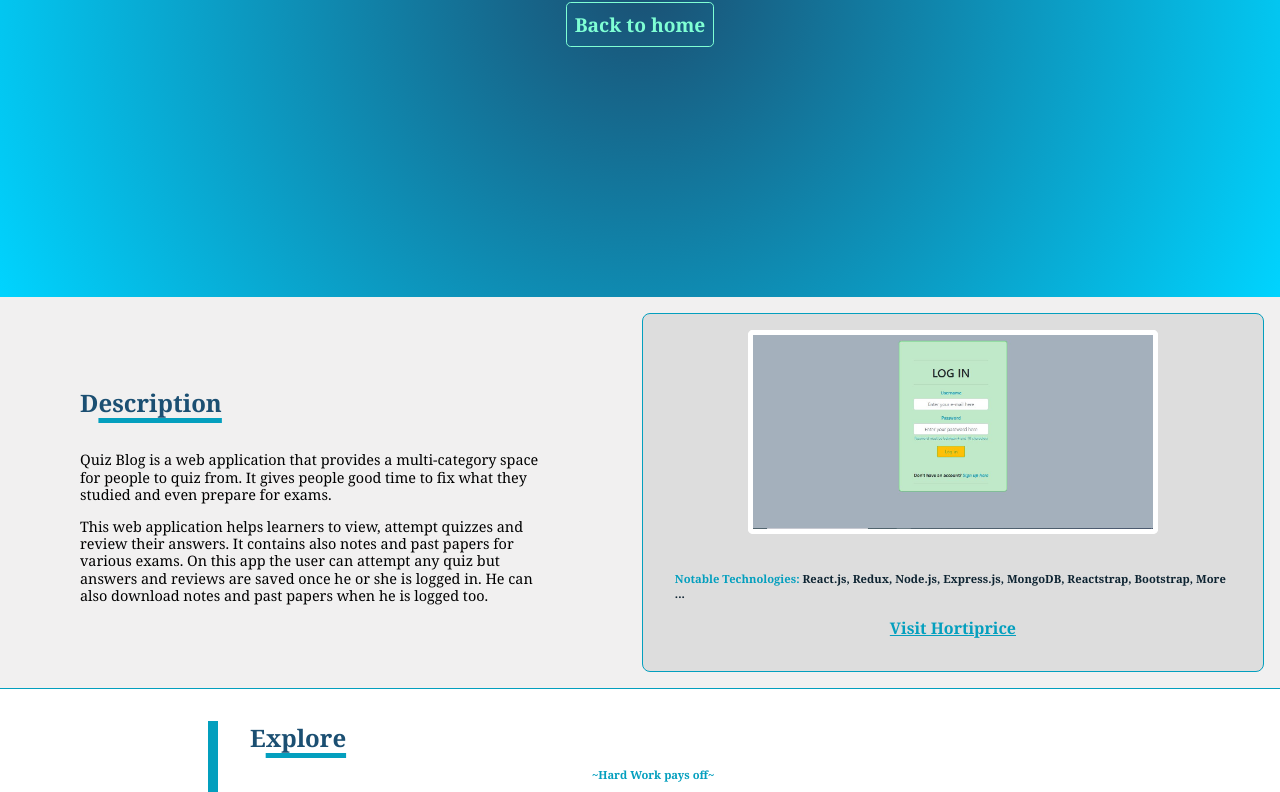
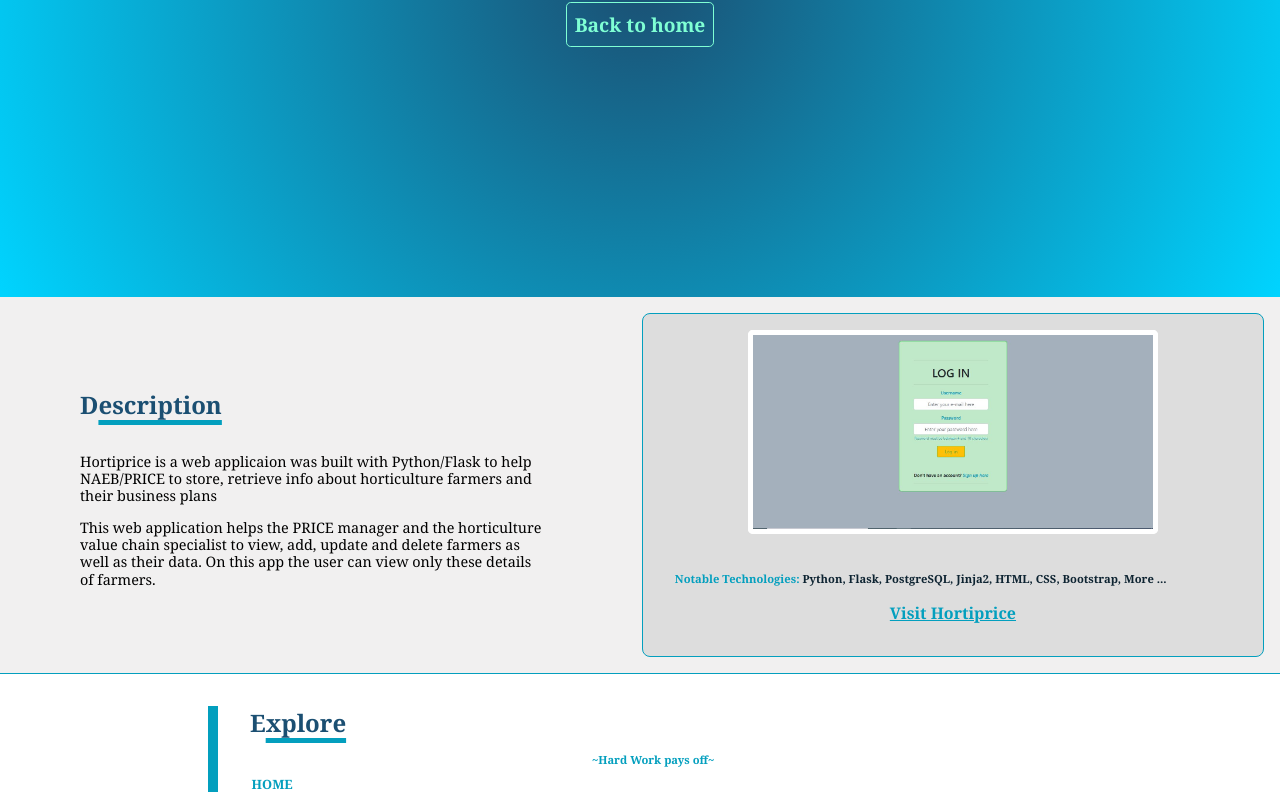
Before and after one commit to Nide17/nide-portfolio, a Next.js app: page /projects/hortiprice in a window 1280 px wide. Shown: the part 423-1215 px from the top of the page. Built offline with nearby package versions, Linux system fonts and the light colour scheme.

Commit message:
hortiprice

```diff
--- a/pages/projects/hortiprice.js
+++ b/pages/projects/hortiprice.js
@@ -22,9 +22,9 @@ export default function hortiprice() {
 
                     <h2>D<span>escription</span></h2>
 
-                    <p>Quiz Blog is a web application that provides a multi-category space for people to quiz from. It gives people good time to fix what they studied and even prepare for exams.</p>
+                    <p>Hortiprice is a web applicaion was built with Python/Flask to help NAEB/PRICE to store, retrieve info about horticulture farmers and their business plans</p>
 
-                    <p>This web application helps learners to view, attempt quizzes and review their answers. It contains also notes and past papers for various exams. On this app the user can attempt any quiz but answers and reviews are saved once he or she is logged in. He can also download notes and past papers when he is logged too.</p>
+                    <p>This web application helps the PRICE manager and the horticulture value chain specialist to view, add, update and delete farmers as well as their data. On this app the user can view only these details of farmers.</p>
                 </div>
 
                 <div className={projectStyles.pImages}>
@@ -32,7 +32,7 @@ export default function hortiprice() {
 
                     <div className={projectStyles.techNvisit}>
 
-                        <p>Notable Technologies: <span>React.js, Redux, Node.js, Express.js, MongoDB, Reactstrap, Bootstrap, More ...</span></p>
+                        <p>Notable Technologies: <span>Python, Flask, PostgreSQL, Jinja2, HTML, CSS, Bootstrap, More ...</span></p>
                         <Link href="http://hortiprice.herokuapp.com/">
                             <a>Visit Hortiprice</a>
                         </Link>
```
